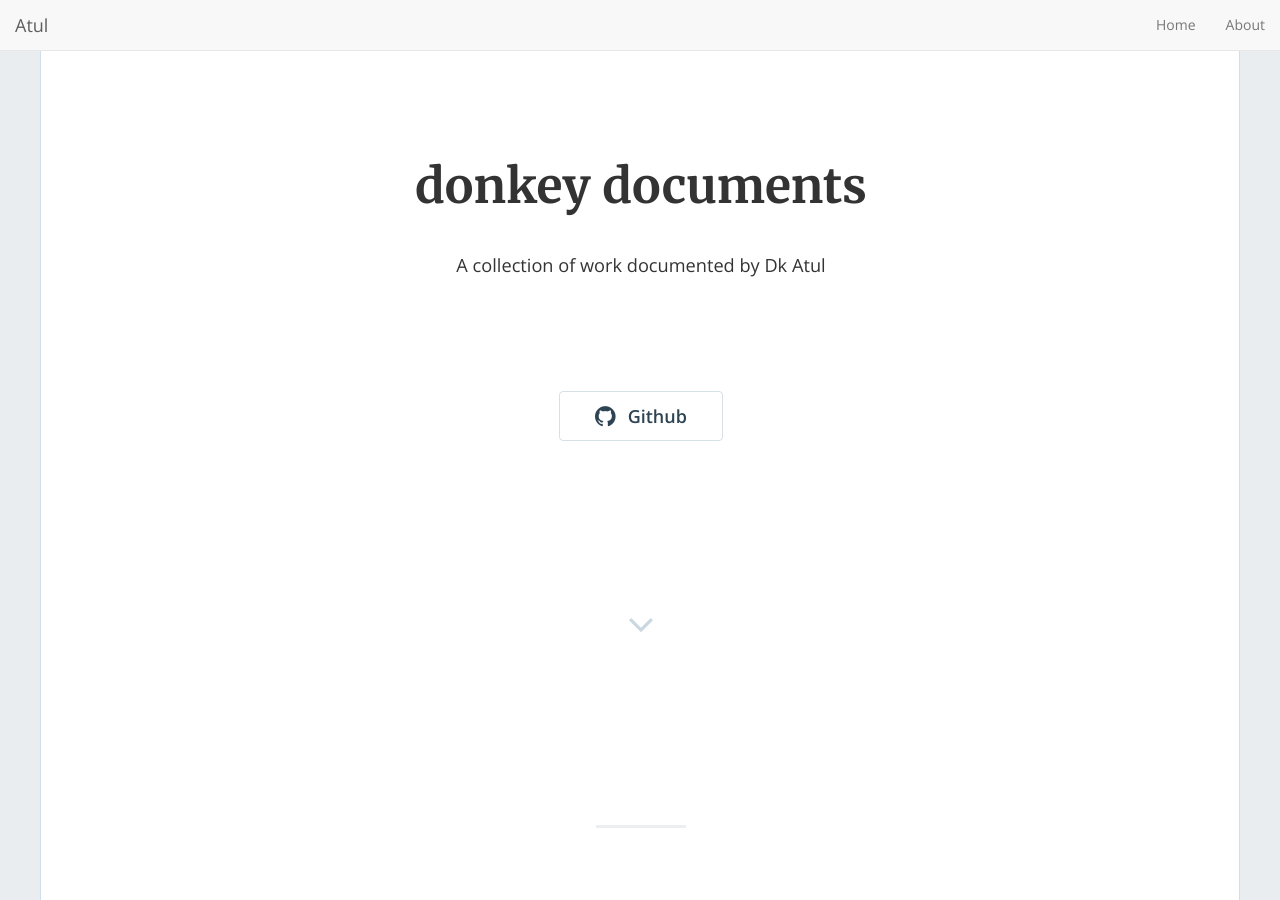
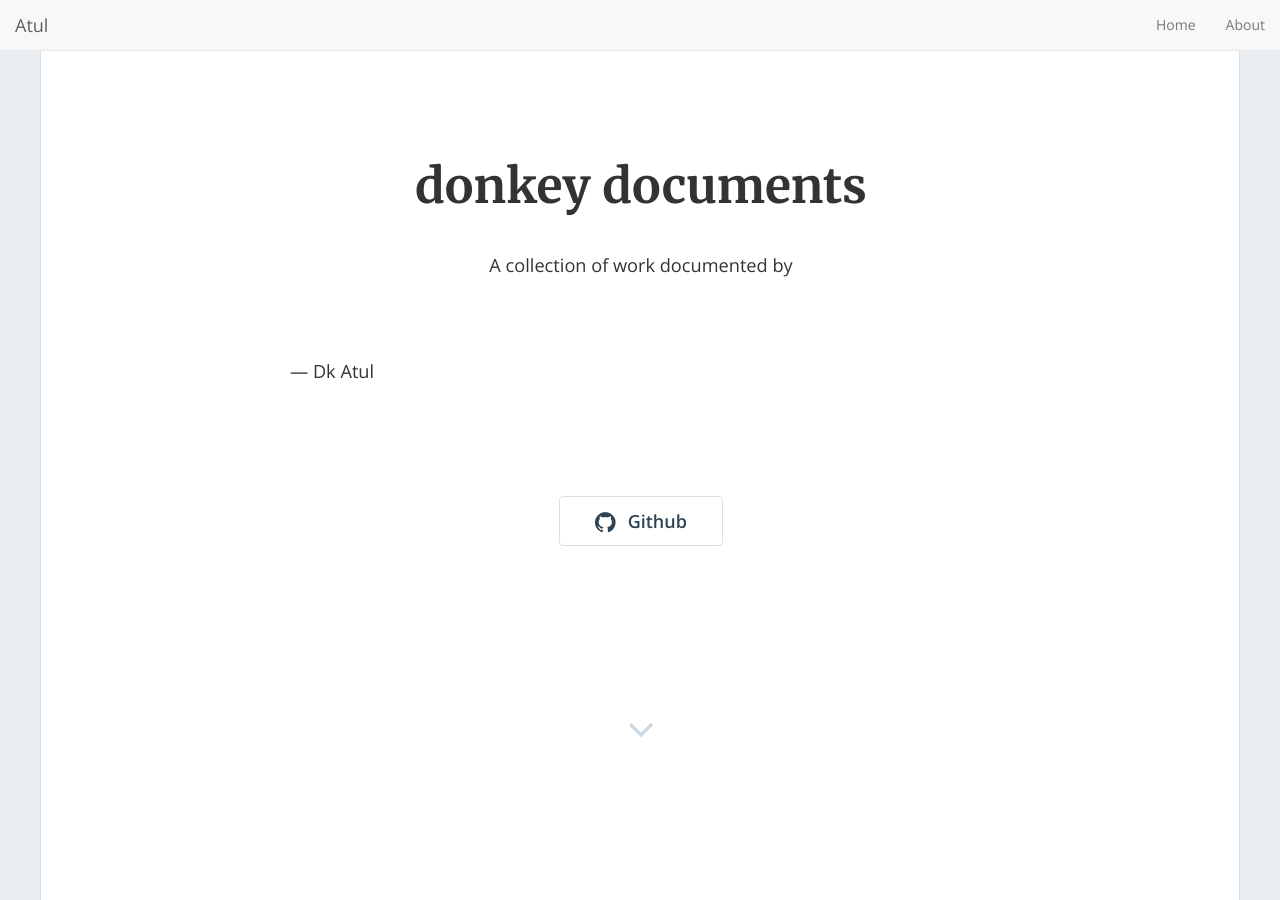
Before and after one commit to donkeyDocs/donkeyDocs.github.io, a Jekyll site: the page built from index.html, in a window 1280 px wide and 900 px high. Built offline with Jekyll 4.4.1, drawn with Linux system fonts in a browser that asks for light colours; nearby versions of some CDN libraries; the list of posts is cut into pages by our own code; part of the change alters nothing that is shown.

```diff
--- a/_config.yml
+++ b/_config.yml
@@ -15,11 +15,11 @@
 # in the templates via {{ site.myvariable }}.
 title: "donkey documents"
 email: 'atul.singh.arora@gmail.com'
-description: "A collection of work documented by Dk Atul"
+description: "A collection of work documented by <p> — Dk Atul"
 baseurl: "" # the subpath of your site, e.g. /blog
 url: "http://atulsingharora.github.io/" # the base hostname & protocol for your site, e.g. http://example.com
 twitter_username: ''
-github_username: 'AtulSinghArora'
+github_username: 'toAtulArora'
 medium_username: ''
 
 # Build settings
```
